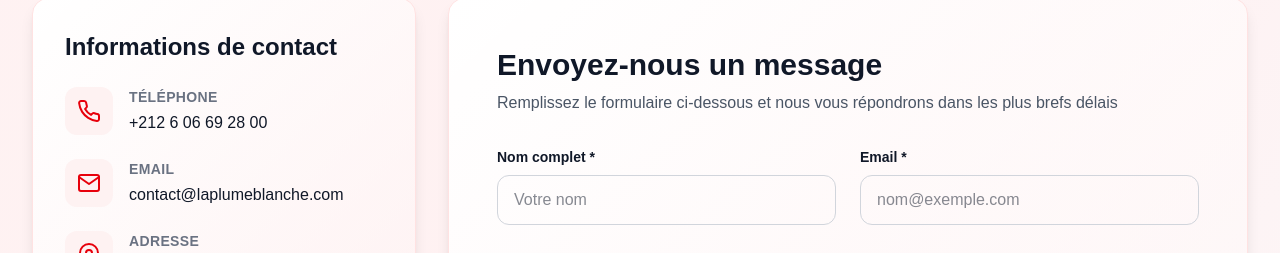
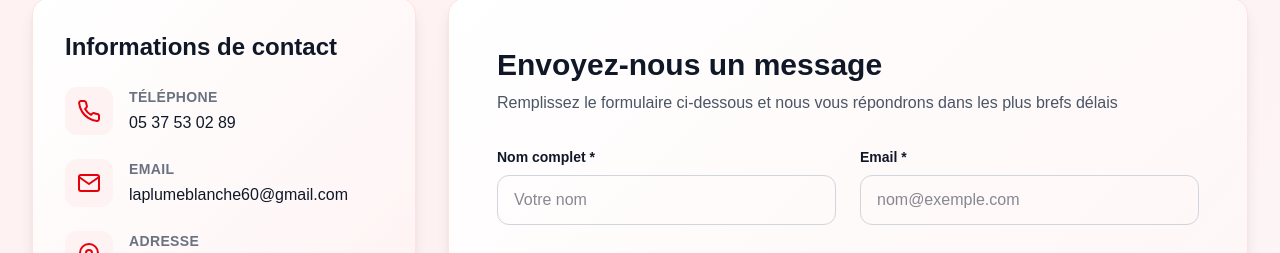
Before and after one commit to Ilyasselkh/Elevage-de-poulets-V2, a Next.js app: page /Contact in a window 1280 px wide. Shown: the part 358-611 px from the top of the page. Built offline with nearby package versions, Linux system fonts and the light colour scheme.

Commit message:
Modifs de numéro & mail

```diff
--- a/src/app/Contact/page.js
+++ b/src/app/Contact/page.js
@@ -90,14 +90,14 @@ export default function ContactPage() {
     {
       icon: <Phone />,
       title: "Téléphone",
-      content: "+212 6 06 69 28 00",
-      link: "tel:+212606692800"
+      content: "05 37 53 02 89",
+      link: "tel:05 37 53 02 89"
     },
     {
       icon: <Mail />,
       title: "Email",
-      content: "contact@laplumeblanche.com",
-      link: "mailto:contact@laplumeblanche.com"
+      content: "laplumeblanche60@gmail.com",
+      link: "laplumeblanche60@gmail.com"
     },
     {
       icon: <MapPin />,
```
